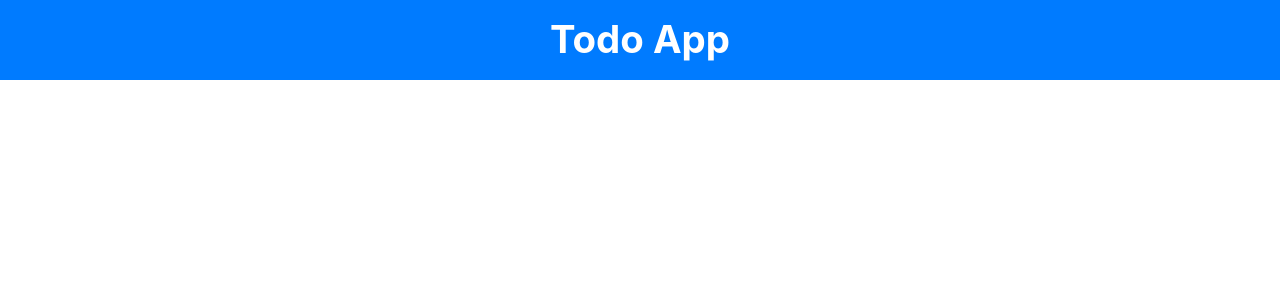
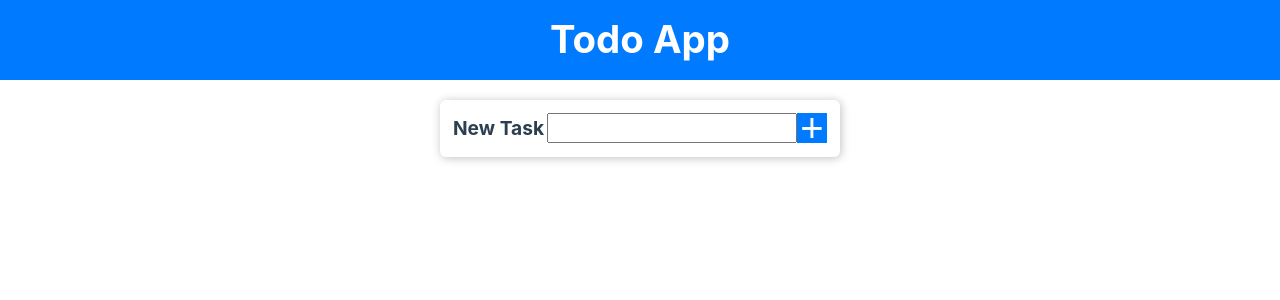
Before and after one commit to aviran-abramov/todo-list-app, a Vue app: page / in a window 1280 px wide. Shown: the top 300 px of the page. Built offline with nearby package versions, Linux system fonts and the light colour scheme.

Commit message:
Create new task container

```diff
--- a/src/App.vue
+++ b/src/App.vue
@@ -1,5 +1,14 @@
 <template>
   <TodoHeader />
+  <main>
+    <div class="add-task-container container">
+      <h3>New Task</h3>
+      <form @submit.prevent="addTask">
+        <input v-model="enteredNewTask" type="text" />
+        <button>+</button>
+      </form>
+    </div>
+  </main>
 </template>
 
 <script>
@@ -9,7 +18,67 @@ export default {
   components: {
     TodoHeader,
   },
+  data() {
+    return {
+      enteredNewTask: "",
+    };
+  },
+  methods: {
+    addTask() {
+      this.enteredNewTask = "";
+    },
+  },
 };
 </script>
 
-<style scoped></style>
+<style scoped>
+* {
+  padding: 0;
+}
+.add-task-container {
+  max-width: 400px;
+}
+.container {
+  box-shadow: 1px 1px 10px rgba(0, 0, 0, 0.25);
+  margin: 0 auto;
+  display: flex;
+  align-items: center;
+  justify-content: space-between;
+  margin-top: 20px;
+  padding: 13px;
+  border-radius: 6px;
+}
+
+h3 {
+  font-weight: bold;
+  font-size: 1.2rem;
+}
+
+form {
+  display: flex;
+}
+
+form input {
+  width: 250px;
+  height: 30px;
+  padding: 6px;
+}
+
+form button {
+  background-color: #007bff;
+  color: white;
+  border: none;
+  display: flex;
+  align-items: center;
+  justify-content: center;
+  font-size: 40px;
+  height: 30px;
+  width: 30px;
+  cursor: pointer;
+  transition: all 0.3s ease;
+}
+
+form button:hover {
+  transform: scale(1.15);
+}
+</style>
```
